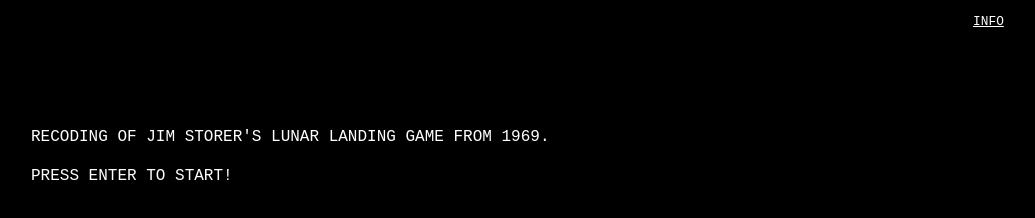
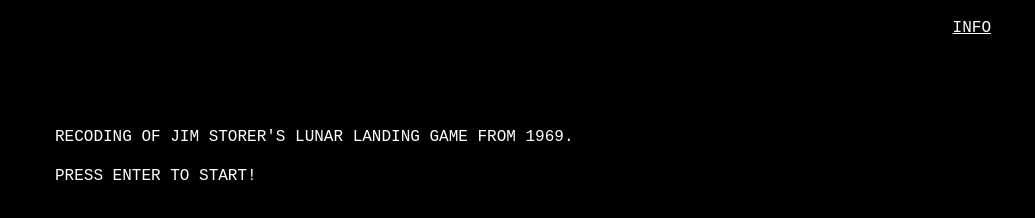
Before and after one commit to strenkel/lunar, a plain HTML site: page www/index.html in a window 1280 px wide. Shown: the whole page, without its empty margins (225-1260 px from the left). Drawn offline with Linux system fonts and the light colour scheme.

Commit message:
small css improvements

```diff
--- a/www/css/index.css
+++ b/www/css/index.css
@@ -17,7 +17,6 @@ body {
   height: 3.5em;
   line-height: 3.5em;
   text-align: right;
-  font-size: 0.8em;
 }
 
 #menu a {
@@ -39,7 +38,7 @@ body {
   font-size: 1em;
   margin: 0.1em auto;
   display: block;
-  width: 48em;
+  width: 45em;
 }
 
 a.console-line {
```
